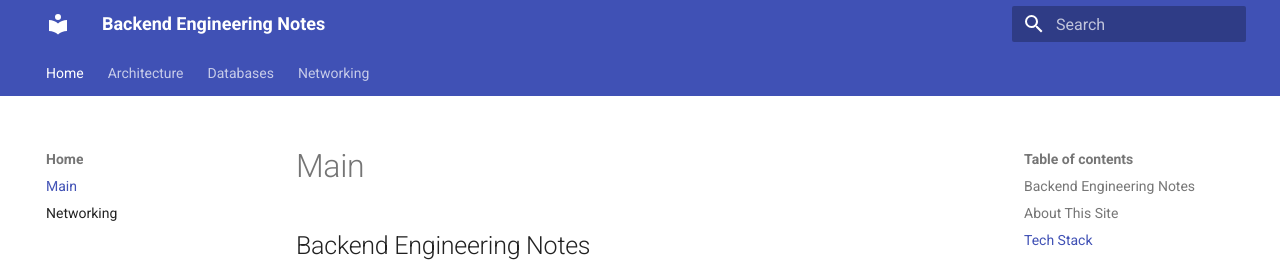
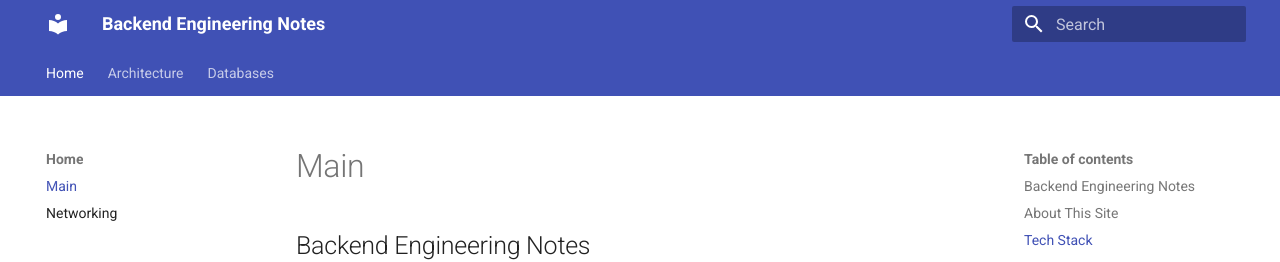
Before and after one commit to labeebahmad201/backend-engineering-notes, an MkDocs documentation site: the page built from docs/index.md, in a window 1280 px wide. Shown: the top 262 px of the page. Built offline with MkDocs 1.6.1 and Material for MkDocs 9.7.7, drawn with Linux system fonts in a browser that asks for light colours.

Commit message:
Remove OSI Model from Networking section
Removed OSI Model section from Networking.

```diff
--- a/mkdocs.yml
+++ b/mkdocs.yml
@@ -20,5 +20,3 @@ nav:
       - Microservices: architecture/microservices.md
   - Databases:
     - Indexing Topics: databases/indexing.md
-  - Networking:
-    - OSI Model: networking/osi.md
```
